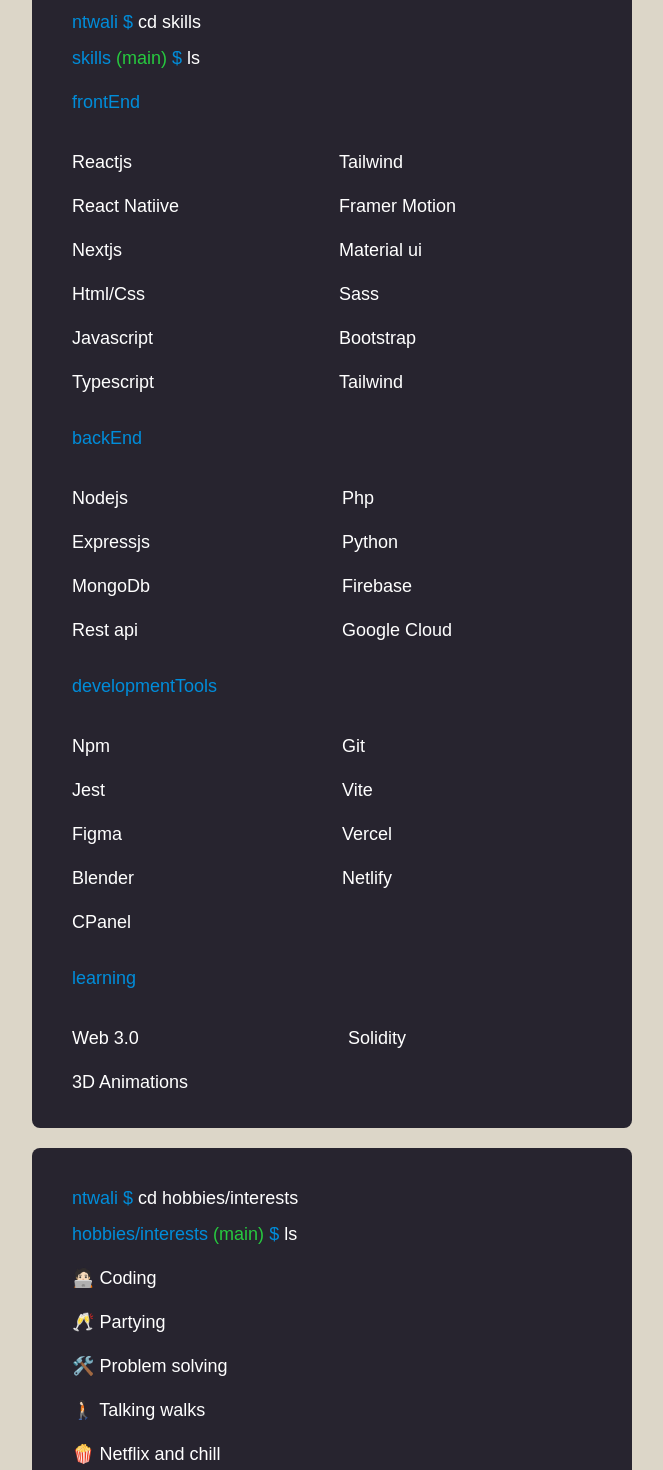
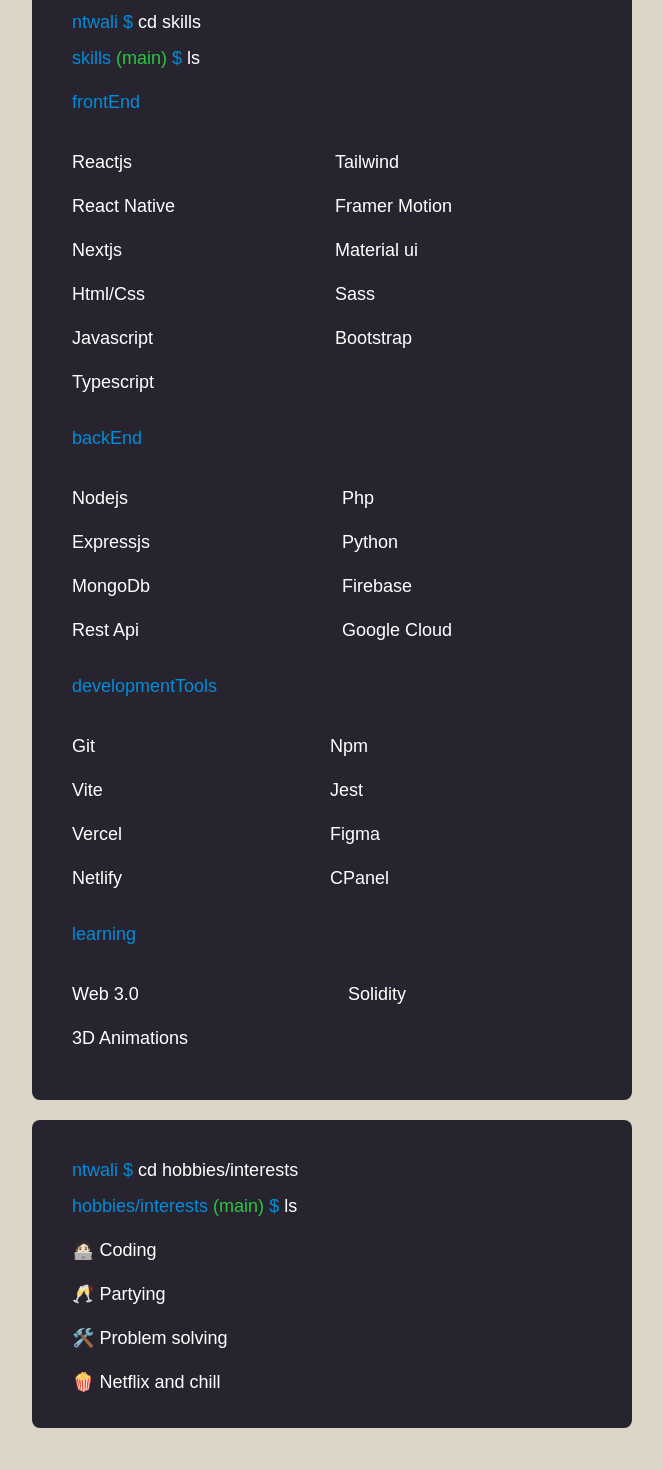
Before and after one commit to Daweed234/Portifolio, a React (Create React App) app: page /about in a window 1280 px wide. Shown: the part 960-2430 px from the top of the page, without its empty margins (308-971 px from the left). Built offline with nearby package versions, Linux system fonts and the light colour scheme.

Commit message:
Different changes

```diff
--- a/src/Pages/About.jsx
+++ b/src/Pages/About.jsx
@@ -1,6 +1,20 @@
 import React from "react";
 // import { Link } from 'react-router-dom';
 import Navbar from "../Components/Navbar";
+
+const Stack = ({ stacks }) => {
+  return (
+    <>
+      <div className=" bg-transparent mt-4">
+        {stacks.map((stack, idx) => (
+          <p key={idx} className=" bg-transparent mt-4">
+            {stack}
+          </p>
+        ))}
+      </div>
+    </>
+  );
+};
 
 const About = () => {
   return (
@@ -10,19 +24,31 @@
       <div className="flex flex-col justify-center items-center">
         <div className="flex container bg-[#27242f] text-white w-[600px] mt-5 h-auto rounded-lg ">
           <p className="bg-transparent ml-10 mt-9 text-lg">
-            <p className="bg-transparent text-[#008DDA]">ntwali $ <span className="bg-transparent text-white">cat about ntwali</span> </p>
+            <p className="bg-transparent text-[#008DDA]">
+              ntwali ${" "}
+              <span className="bg-transparent text-white">
+                cat about ntwali
+              </span>{" "}
+            </p>
             <span className="bg-transparent text-[#008DDA]">about ntwali</span>{" "}
             <span className="bg-transparent text-[#27C93F]">(main)</span>{" "}
             <span className="bg-transparent text-[#008DDA]">$</span> ls
             <div className="flex flex-row bg-transparent">
               <div className=" bg-transparent mt-4">
-                <p className="bg-transparent mb-8">Meet Ntwali, a self-reliant web-app developer fascinated by
-                Solidity and Web 3.0. Driven by determination, <br /> I craft intuitive web applications, seamlessly
-                blending functionality and user experience. My journey is marked by relentless pursuit of knowledge.
-                 Each project showcases creative ingenuity, exceeding expectations. Fascinated by decentralized technologies
-                 , I shape the future of web development, revolutionizing traditional systems.
+                <p className="bg-transparent mb-8">
+
+                  Meet Ntwali, a self-reliant web-app developer fascinated by
+                  Solidity and Web 3.0. Driven by determination, <br /> I craft
+                  intuitive web applications, seamlessly blending functionality
+                  and user experience. My journey is marked by relentless
+                  pursuit of knowledge. Each project showcases creative
+                  ingenuity, exceeding expectations. Fascinated by decentralized
+                  technologies , I shape the future of web development,
+                  revolutionizing traditional systems.
                   <br /> <br />
-                 In a rapidly evolving digital landscape, I am committed to staying ahead of the curve, continuously learning, and making a meaningful impact through innovative solutions.
+                  In a rapidly evolving digital landscape, I am committed to
+                  staying ahead of the curve, continuously learning, and making
+                  a meaningful impact through innovative solutions.
                 </p>
               </div>
             </div>
@@ -30,31 +56,38 @@
         </div>
       </div>
 
-
       <div className="flex flex-col justify-center items-center">
         <div className="flex container bg-[#27242f] text-white w-[600px] mt-5 h-auto rounded-lg ">
           <p className="bg-transparent ml-10 mt-9 text-lg">
             <p className="bg-transparent text-[#008DDA]">Work Experience $ </p>
 
-
             <p className="bg-transparent text-[#008DDA] mt-4">InfluencerHub</p>
             <div className="flex flex-row bg-transparent">
               <div className=" bg-transparent mt-4">
-                <p className="bg-transparent">Web-App Designer and Front-end developer - Dec 2023 to April 2024</p>
+                <p className="bg-transparent">
+                  Web-App Designer and Front-end developer - Dec 2023 to April
+                  2024
+                </p>
               </div>
             </div>
 
-            <p className="bg-transparent text-[#008DDA] mt-4">Youth-Code Camp</p>
+            <p className="bg-transparent text-[#008DDA] mt-4">
+              Youth-Code Camp
+            </p>
             <div className="flex flex-row bg-transparent">
               <div className=" bg-transparent mt-4">
-                <p className="bg-transparent">Front-end developer - Nov 2023 to April 202</p>
+                <p className="bg-transparent">
+                  Front-end developer - Nov 2023 to April 202
+                </p>
               </div>
             </div>
 
             <p className="bg-transparent text-[#008DDA] mt-4">KG Harvest</p>
             <div className="flex flex-row bg-transparent">
               <div className=" bg-transparent mt-4 mb-8">
-                <p className="bg-transparent">Project Manager , Full-stack Developer April 2024 - Present</p>
+                <p className="bg-transparent">
+                  Project Manager , Full-stack Developer April 2024 - Present
+                </p>
               </div>
             </div>
           </p>
@@ -76,37 +109,49 @@
 
             <p className="bg-transparent text-[#008DDA] mt-4">frontEnd</p>
             <div className="flex flex-row bg-transparent gap-40">
+              <Stack
+                stacks={[
+                  "Reactjs",
+                  "React Native",
+                  "Nextjs",
+                  "Html/Css",
+                  "Javascript",
+                  "Typescript",
+                ]}
+              />
               <div className=" bg-transparent mt-4">
-                <p className=" bg-transparent mt-4">Reactjs</p>
-                <p className=" bg-transparent mt-4">React Natiive</p>
-                <p className=" bg-transparent mt-4">Nextjs</p>
-                <p className=" bg-transparent mt-4">Html/Css</p>
-                <p className=" bg-transparent mt-4">Javascript</p>
-                <p className=" bg-transparent mt-4">Typescript</p>
-              </div>
-              <div className=" bg-transparent mt-4">
-                <p className=" bg-transparent mt-4">Tailwind</p>
-                <p className=" bg-transparent mt-4">Framer Motion</p>
-                <p className=" bg-transparent mt-4">Material ui</p>
-                <p className=" bg-transparent mt-4">Sass</p>
-                <p className=" bg-transparent mt-4">Bootstrap</p>
-                <p className=" bg-transparent mt-4">Tailwind</p>
+                <Stack
+                  stacks={[
+                    "Tailwind",
+                    "Framer Motion",
+                    "Material ui",
+                    "Sass",
+                    "Bootstrap",
+                    "",
+                  ]}
+                />
               </div>
             </div>
-
             <p className="bg-transparent text-[#008DDA] mt-7">backEnd</p>
             <div className="flex flex-row bg-transparent gap-48">
               <div className=" bg-transparent mt-4">
-                <p className=" bg-transparent mt-4">Nodejs</p>
-                <p className=" bg-transparent mt-4">Expressjs</p>
-                <p className=" bg-transparent mt-4">MongoDb</p>
-                <p className=" bg-transparent mt-4">Rest api</p>
+                <Stack
+                  stacks={[
+                    "Nodejs",
+                    "Expressjs",
+                    "MongoDb",
+                    "Rest Api"
+                  ]}
+                />
               </div>
               <div className=" bg-transparent mt-4">
-                <p className=" bg-transparent mt-4">Php</p>
-                <p className=" bg-transparent mt-4">Python</p>
-                <p className=" bg-transparent mt-4">Firebase</p>
-                <p className=" bg-transparent mt-4">Google Cloud</p>
+                <Stack stacks={[
+                    "Php",
+                    "Python",
+                    "Firebase",
+                   "Google Cloud"
+                   ]}
+                 />
               </div>
             </div>
 
@@ -115,28 +160,43 @@
             </p>
             <div className="flex flex-row bg-transparent gap-52">
               <div className=" bg-transparent mt-4">
-                <p className=" bg-transparent mt-4">Npm</p>
-                <p className=" bg-transparent mt-4">Jest</p>
-                <p className=" bg-transparent mt-4">Figma</p>
-                <p className=" bg-transparent mt-4">Blender</p>
-                <p className=" bg-transparent mt-4">CPanel</p>
+                <Stack stacks={[
+                  "Git",
+                  "Vite",
+                  "Vercel",
+                  "Netlify"
+                  ]}
+                  />
               </div>
               <div className=" bg-transparent mt-4">
-                <p className=" bg-transparent mt-4">Git</p>
-                <p className=" bg-transparent mt-4">Vite</p>
-                <p className=" bg-transparent mt-4">Vercel</p>
-                <p className=" bg-transparent mt-4">Netlify</p>
+                <Stack stacks={[
+                  "Npm",
+                  "Jest",
+                  "Figma",
+                  "CPanel"
+                  ]}
+                  />
               </div>
             </div>
 
             <p className="bg-transparent text-[#008DDA] mt-7">learning</p>
             <div className="flex flex-row bg-transparent gap-40 mb-8">
               <div className=" bg-transparent mt-4">
-              <p className=" bg-transparent mt-4">Web 3.0</p>
-              <p className=" bg-transparent mt-4">3D Animations</p>
+                <Stack stacks={[
+                  "Web 3.0",
+                  "3D Animations"
+                ]}
+                 />
+                <p className=" bg-transparent mt-4"></p>
+                <p className=" bg-transparent mt-4"></p>
               </div>
               <div className=" bg-transparent mt-4">
-                <p className=" bg-transparent mt-4">Solidity</p>
+                <Stack stacks={[
+                  "Solidity"
+                  ]}
+                  />
+
+                <p className=" bg-transparent mt-4"></p>
               </div>
             </div>
           </p>
@@ -146,26 +206,33 @@
       <div className="flex justify-center items-center mb-32">
         <div className="flex container bg-[#27242f] text-white w-[600px] mt-5 h-auto rounded-lg ">
           <p className="bg-transparent ml-10 mt-9 text-lg">
-          <p className="bg-transparent text-[#008DDA] ">ntwali $ <span className="bg-transparent text-white">cd hobbies/interests</span></p>
+            <p className="bg-transparent text-[#008DDA] ">
+              ntwali ${" "}
+              <span className="bg-transparent text-white">
+                cd hobbies/interests
+              </span>
+            </p>
             <p className="bg-transparent mt-2">
-            <span className="bg-transparent text-[#008DDA]">hobbies/interests</span>{" "}
+              <span className="bg-transparent text-[#008DDA]">
+                hobbies/interests
+              </span>{" "}
               <span className="bg-transparent text-[#27C93F]">(main)</span>{" "}
               <span className="bg-transparent text-[#008DDA]">$</span> ls
             </p>
 
-          <div className="bg-transparent mt-4">
-            <p className="bg-transparent mt-4">🧑🏻‍💻 Coding</p>
-            <p className="bg-transparent mt-4">🥂 Partying</p>
-            <p className="bg-transparent mt-4">🛠️ Problem solving</p>
-            <p className="bg-transparent mt-4">🚶🏻 Talking walks</p>
-            <p className="bg-transparent mt-4 mb-8">🍿 Netflix and chill</p>
+            <div className="bg-transparent mt-4 mb-8">
+            <Stack stacks={[
+                  "🧑🏻‍💻 Coding",
+                  "🥂 Partying",
+                  "🛠️ Problem solving",
+                  "🍿 Netflix and chill"
+                  ]}
+                  />
             </div>
-
           </p>
         </div>
       </div>
     </>
   );
 };
-
 export default About;
--- a/src/Pages/Contact.jsx
+++ b/src/Pages/Contact.jsx
@@ -23,7 +23,7 @@
                   collaborate on impactful projects and talk <br />
                   about everything relating to Tech.
                 </p>
-                <button class="px-7 py-4 bg-[#DCD6C8] rounded-md font-medium hover:bg-[#C3BAAB] hover:-translate-y-3 duration-300">
+               <button class="px-7 py-4 bg-[#DCD6C8] rounded-md font-medium hover:bg-[#C3BAAB] hover:-translate-y-3 duration-300">
                   Say Hello
                 </button>
               </div>
--- a/src/Pages/NoPage.jsx
+++ b/src/Pages/NoPage.jsx
@@ -21,8 +21,8 @@
                     <p className='text-center mb-3'>The page you are looking for might have been removed <br />
                     its name changed or its temporary unavailable</p>
                 </div>
-                <Link to={"/"}>
-                <button class="px-7 py-4 bg-[#DCD6C8] hover:bg-[#C3BAAB]  border-4 border-white rounded-md font-medium hover:-translate-y-3 duration-300">
+                 <Link to={"/"}>
+                <button class="mt-5 px-7 py-4 bg-[#DCD6C8] hover:bg-[#C3BAAB]  border-4 border-white rounded-md font-medium hover:-translate-y-3 duration-300">
                   Go Back Home Page
                 </button>
                     </Link>
```
Also changed, not shown: src/Pages/Hero.jsx (+16 -2 lines). Lines whose indentation alone changed are shown as unchanged.
